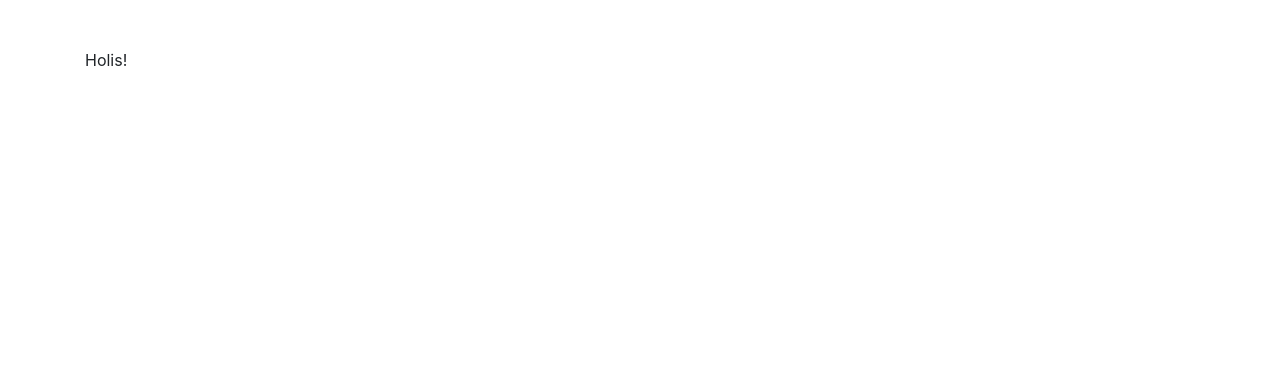
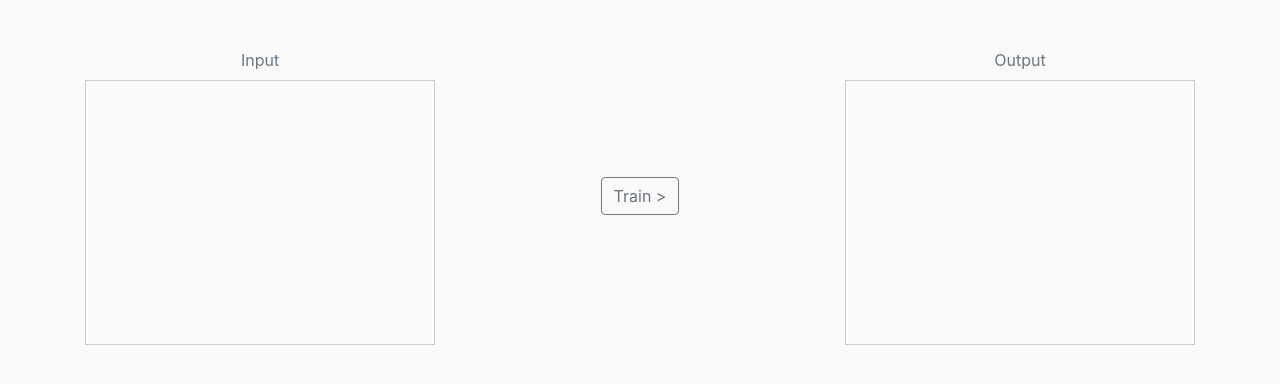
Before and after one commit to josenriq/photo-manipulation-ml, an Angular app: page / in a window 1280 px wide. Shown: the top 384 px of the page. Built offline with nearby package versions, Linux system fonts and the light colour scheme.

Commit message:
Display two canvases, allowing to pick a file for each. Each canvas loads each image.

```diff
--- a/src/app/app.component.html
+++ b/src/app/app.component.html
@@ -1,3 +1,37 @@
 <div class="container py-5">
-  Holis!
+
+  <div class="row">
+    <div class="col-12 col-md-4 text-center">
+      <label class="text-muted">Input</label>
+      <div>
+        <app-canvas #canvasInput
+          class="d-block"
+          style="cursor:pointer"
+          (click)="pickerInput.open()"
+        ></app-canvas>
+        <app-file-picker #pickerInput
+          (onFileSelected)="canvasInput.drawImageFromFile($event)"
+        ></app-file-picker>
+      </div>
+    </div>
+    <div class="col-12 col-md-4 text-center align-self-center">
+      <button type="button"
+        class="btn btn-outline-secondary">
+        Train >
+      </button>
+    </div>
+    <div class="col-12 col-md-4 text-center">
+      <label class="text-muted">Output</label>
+      <div>
+        <app-canvas #canvasOutput
+          class="d-block"
+          style="cursor:pointer"
+          (click)="pickerOutput.open()"
+        ></app-canvas>
+        <app-file-picker #pickerOutput
+          (onFileSelected)="canvasOutput.drawImageFromFile($event)"
+        ></app-file-picker>
+      </div>
+    </div>
+  </div>
 </div>
--- a/src/app/app.component.ts
+++ b/src/app/app.component.ts
@@ -1,4 +1,5 @@
-import { Component } from '@angular/core';
+import { Component, ViewChild } from '@angular/core';
+import { CanvasComponent } from './canvas/canvas.component';
 
 @Component({
   selector: 'app-root',
@@ -6,5 +7,8 @@ import { Component } from '@angular/core';
   styleUrls: ['./app.component.scss']
 })
 export class AppComponent {
-  title = 'app';
+
+  @ViewChild(CanvasComponent) canvas: CanvasComponent;
+
+
 }
--- a/src/app/app.module.ts
+++ b/src/app/app.module.ts
@@ -2,10 +2,14 @@ import { BrowserModule } from '@angular/platform-browser';
 import { NgModule } from '@angular/core';
 
 import { AppComponent } from './app.component';
+import { CanvasComponent } from './canvas/canvas.component';
+import { FilePickerComponent } from './file-picker/file-picker.component';
 
 @NgModule({
   declarations: [
-    AppComponent
+    AppComponent,
+    CanvasComponent,
+    FilePickerComponent
   ],
   imports: [
     BrowserModule
--- /dev/null
+++ b/src/app/canvas/canvas.component.html
@@ -0,0 +1,6 @@
+<div class="sizer">
+  <canvas #canvas
+    [width]="width"
+    [height]="height"
+  ></canvas>
+</div>
--- /dev/null
+++ b/src/app/canvas/canvas.component.scss
@@ -0,0 +1,16 @@
+
+.sizer {
+  width: 100%;
+  height: 0;
+  padding-bottom: 75%;
+  position: relative;
+  border: 1px solid #CCC;
+}
+
+canvas {
+  position: absolute;
+  left: 0;
+  top: 0;
+  width: 100%;
+  height: 100%;
+}
--- /dev/null
+++ b/src/app/canvas/canvas.component.ts
@@ -0,0 +1,37 @@
+import { Component, Input, ViewChild, ElementRef, OnInit } from '@angular/core';
+
+@Component({
+  selector: 'app-canvas',
+  templateUrl: './canvas.component.html',
+  styleUrls: ['./canvas.component.scss']
+})
+export class CanvasComponent {
+
+  @Input() width: number = 320;
+  @Input() height: number = 240;
+
+  @ViewChild('canvas') canvas: ElementRef;
+
+  private getContext() {
+    return this.canvas.nativeElement.getContext('2d');
+  }
+
+  public drawImageFromFile(file: File) {
+    const fileReader = new FileReader();
+    fileReader.onload = event => {
+      const imageUrl = event.target['result'];
+      const image = new Image();
+      image.onload = () => {
+        this.getContext().drawImage(image, 0, 0, this.width, this.height);
+      };
+      image.src = imageUrl;
+    }
+    fileReader.readAsDataURL(file);
+  }
+
+  // public invert() {
+  //   const data = this.getContext().getImageData(0, 0, this.width, this.height);
+  //   console.log(data);
+  // }
+
+}
--- /dev/null
+++ b/src/app/file-picker/file-picker.component.html
@@ -0,0 +1,4 @@
+<input #file type="file"
+  [attr.accept]="accept"
+  tabindex="-1"
+  (change)="notifyFileSelected()">
--- /dev/null
+++ b/src/app/file-picker/file-picker.component.scss
@@ -0,0 +1,5 @@
+input {
+  position: fixed;
+  top: -9999px;
+  left: -9999px;
+}
--- /dev/null
+++ b/src/app/file-picker/file-picker.component.ts
@@ -0,0 +1,23 @@
+import { Component, ViewChild, ElementRef, Input, Output, EventEmitter, OnInit } from '@angular/core';
+
+@Component({
+  selector: 'app-file-picker',
+  templateUrl: './file-picker.component.html',
+  styleUrls: ['./file-picker.component.scss']
+})
+export class FilePickerComponent {
+
+  @Input() accept: string = 'image/*';
+  @Output() onFileSelected = new EventEmitter();
+  @ViewChild('file') fileInput: ElementRef;
+
+  open() {
+    this.fileInput.nativeElement.click();
+  }
+
+  notifyFileSelected() {
+    const file = this.fileInput.nativeElement.files[0];
+    this.onFileSelected.emit(file);
+  }
+
+}
--- a/src/styles.scss
+++ b/src/styles.scss
@@ -1,2 +1,4 @@
+
+$body-bg: #FAFAFA;
 
 @import '~bootstrap/scss/bootstrap';
```
Also changed, not shown: 2 other files (tests, documents, lock files or other folders).
